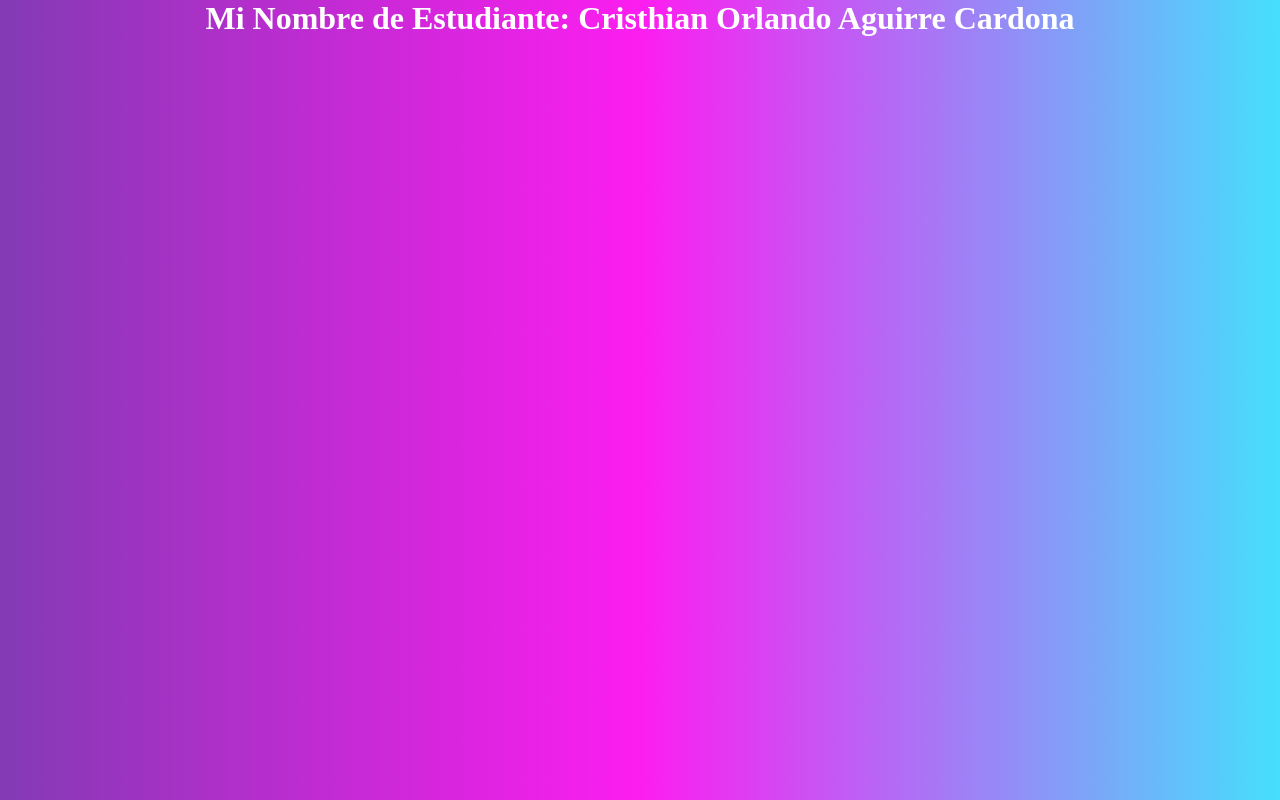
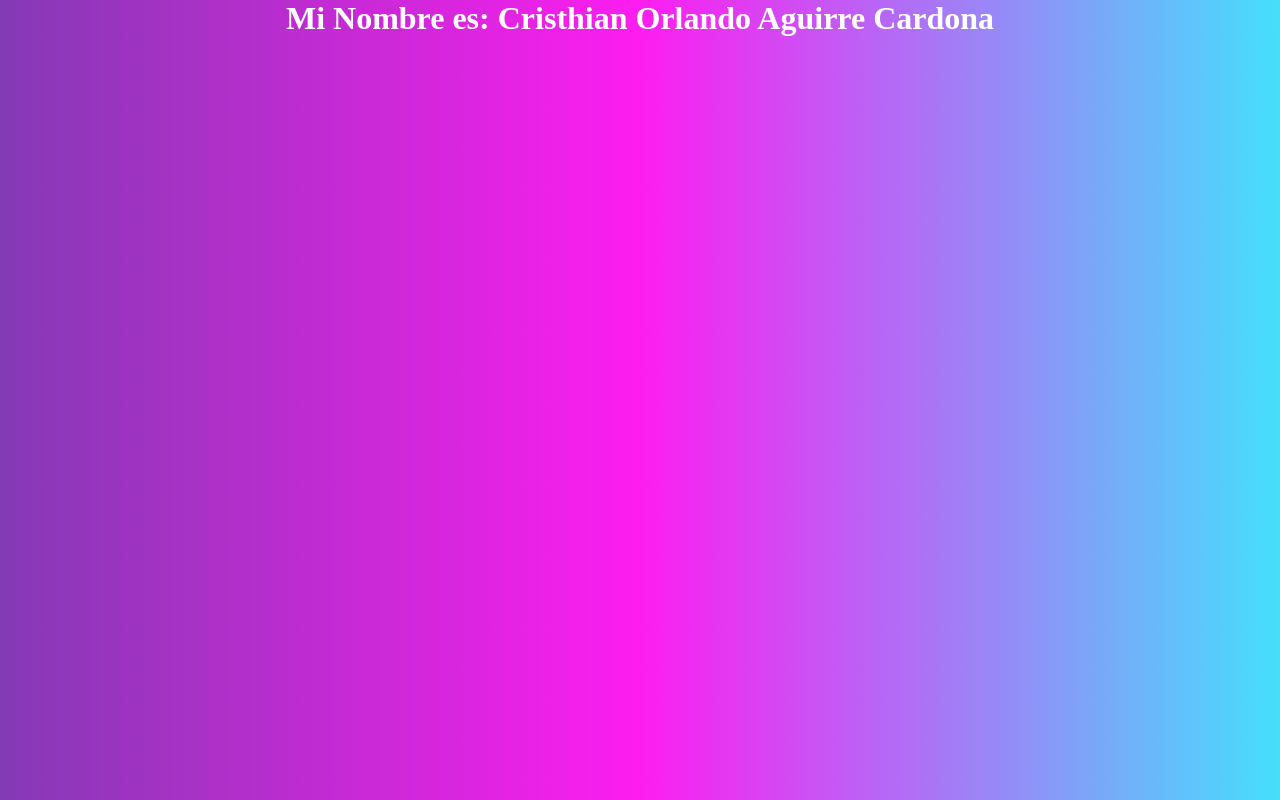
Before and after one commit to Cristhiandona/Programacion-v-, a website: page index.html in a window 1280 px wide. Drawn offline with Linux system fonts and the light colour scheme.

Commit message:
Ejercicio Clase del 13

```diff
--- a/index.html
+++ b/index.html
@@ -9,7 +9,7 @@
 
 </head>
 <body>
-    <h1>Mi Nombre de Estudiante: Cristhian Orlando Aguirre Cardona </h1>
+    <h1>Mi Nombre es: Cristhian Orlando Aguirre Cardona </h1>
 
 </body>
 </html>
```
